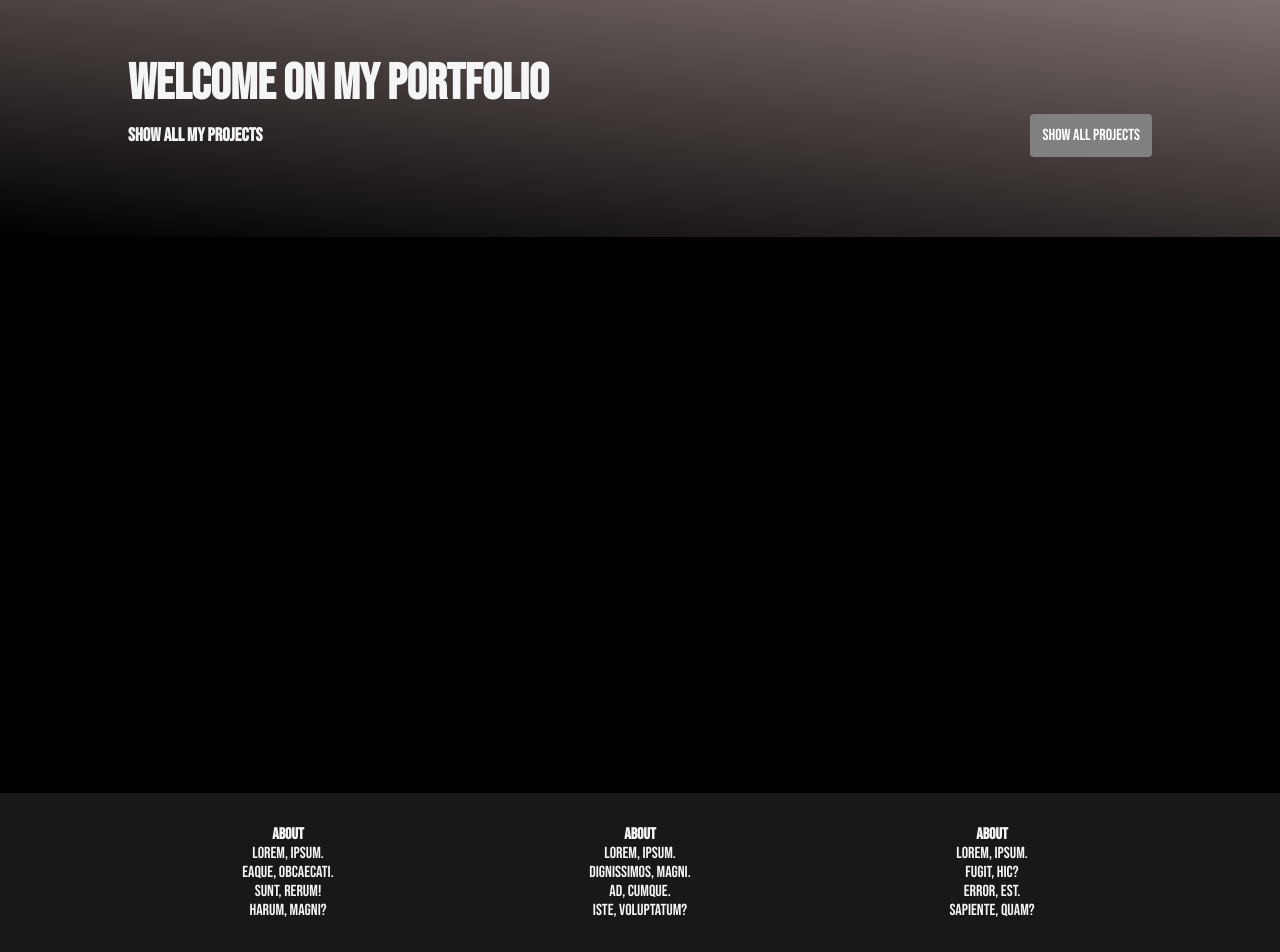
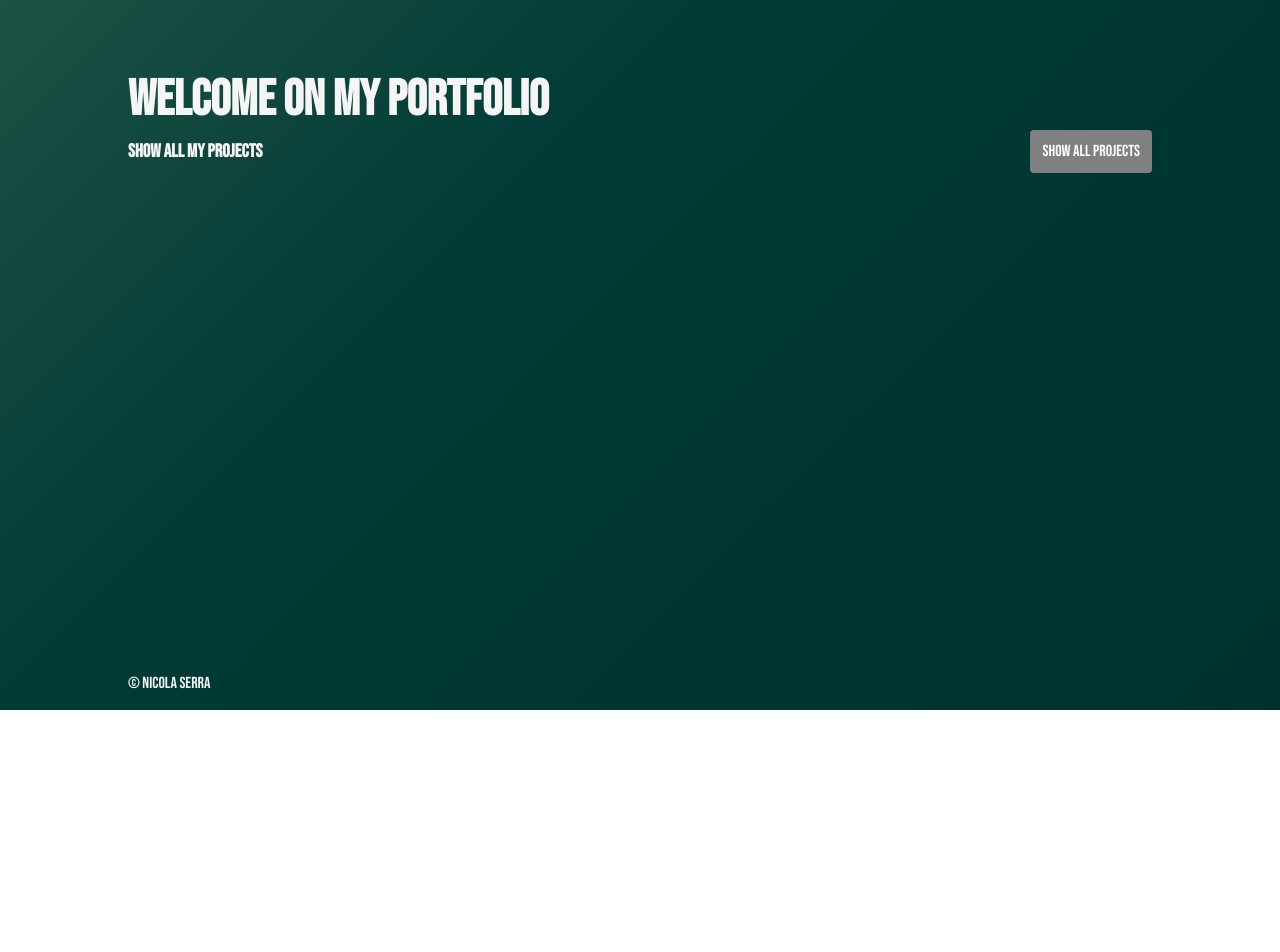
Before and after one commit to Nico-Serra/vite-boolfolio, a Vue app: page / in a window 1280 px wide. Shown: the part 90-1042 px from the top of the page. After the commit the page ends 800 px from the top, so only its background shows below. Built offline with nearby package versions, Linux system fonts and the light colour scheme.

Commit message:
add error page

```diff
--- a/src/components/AppBanner.vue
+++ b/src/components/AppBanner.vue
@@ -36,4 +36,32 @@ export default {
 
 </template>
 
-<style></style>
+<style>
+.banner {
+    color: whitesmoke;
+    padding: 5rem 0;
+
+    h1 {
+        font-size: 50px;
+    }
+
+    .banner_flex {
+        display: flex;
+        justify-content: space-between;
+        align-items: center;
+
+        a {
+            text-decoration: none;
+            color: white;
+            background-color: gray;
+            border-radius: 0.25rem;
+            padding: 0.75rem;
+
+            &:hover {
+                cursor: pointer;
+                background-color: black;
+            }
+        }
+    }
+}
+</style>
--- a/src/components/AppFooter.vue
+++ b/src/components/AppFooter.vue
@@ -18,39 +18,18 @@ export default {
 
     <footer>
         <div class="container">
-            <div class="row">
-                <div class="col">
-                    <h4>About</h4>
-                    <ul>
-                        <li>Lorem, ipsum.</li>
-                        <li>Eaque, obcaecati.</li>
-                        <li>Sunt, rerum!</li>
-                        <li>Harum, magni?</li>
-                    </ul>
-                </div>
-                <div class="col">
-                    <h4>About</h4>
-                    <ul>
-                        <li>Lorem, ipsum.</li>
-                        <li>Dignissimos, magni.</li>
-                        <li>Ad, cumque.</li>
-                        <li>Iste, voluptatum?</li>
-                    </ul>
-                </div>
-                <div class="col">
-                    <h4>About</h4>
-                    <ul>
-                        <li>Lorem, ipsum.</li>
-                        <li>Fugit, hic?</li>
-                        <li>Error, est.</li>
-                        <li>Sapiente, quam?</li>
-                    </ul>
-                </div>
-            </div>
+            <span> &#169; Nicola Serra</span>
         </div>
     </footer>
 
 
 </template>
 
-<style></style>
+<style>
+footer {
+    color: whitesmoke;
+    padding: 0.25rem 0;
+    height: 5vh;
+
+}
+</style>
--- a/src/components/AppHeader.vue
+++ b/src/components/AppHeader.vue
@@ -50,4 +50,28 @@ export default {
 
 </template>
 
-<style></style>
+<style>
+header {
+
+    nav {
+        height: 10vh;
+        display: flex;
+        justify-content: space-between;
+        align-items: center;
+
+        .logo {
+            font-size: large;
+        }
+
+        .right_menu {
+
+
+            a {
+                text-decoration: none;
+                color: black;
+                padding: 0 1rem;
+            }
+        }
+    }
+}
+</style>
--- a/src/router.js
+++ b/src/router.js
@@ -4,6 +4,7 @@ import AppHome from './views/AppHome.vue';
 import AppAbout from './views/AppAbout.vue';
 import AppContacts from './views/AppContacts.vue';
 import SingleProject from './views/SingleProject.vue';
+import NotFound from './views/NotFound.vue';
 
 
 
@@ -34,6 +35,11 @@ const router = createRouter({
         path: '/projects/:slug',
         name: 'singleProject',
         component: SingleProject
+    },
+    {
+        path: '/:pathMatch(.*)*',
+        name: 'notFound',
+        component: NotFound
     }
     ]
 })
--- a/src/style.css
+++ b/src/style.css
@@ -6,12 +6,46 @@
 
 body {
     font-family: "Bebas Neue", sans-serif;
-    background-color: black;
+    overflow: hidden;
+    height: 100vh;
+    background: linear-gradient(-45deg, #012622, #003B36, #73956F, #23d5ab);
+    background-size: 400% 400%;
+    animation: gradient 15s ease infinite;
+}
+
+@keyframes gradient {
+    0% {
+        background-position: 0% 50%;
+    }
+
+    50% {
+        background-position: 100% 50%;
+    }
+
+    100% {
+        background-position: 0% 50%;
+    }
 }
 
 main {
-    min-height: 100vh;
+    height: 85vh;
+    overflow-y: auto;
+
 }
+
+*::-webkit-scrollbar {
+    width: 5px;
+  }
+
+  *::-webkit-scrollbar-track {
+    background: #0f0f0f00;
+  }
+
+  *::-webkit-scrollbar-thumb {
+    background-color: #0000007e;
+    border-radius: 5px;
+    border: 1px solid #00000021;
+  }
 
 .text-center {
     text-align: center;
@@ -84,31 +118,6 @@ main {
     }
 }
 
-header {
-    background: rgb(131, 58, 180);
-    background: linear-gradient(270deg, rgba(131, 58, 180, 1) 0%, rgba(253, 29, 29, 1) 50%, rgba(252, 176, 69, 1) 100%);
-    padding: 1rem 0;
-
-    nav {
-        display: flex;
-        justify-content: space-between;
-        align-items: center;
-
-        .logo {
-            font-size: large;
-        }
-
-        .right_menu {
-
-
-            a {
-                text-decoration: none;
-                color: black;
-                padding: 0 1rem;
-            }
-        }
-    }
-}
 
 .paginations {
     margin-top: 1rem;
@@ -128,47 +137,8 @@ header {
     }
 }
 
-footer {
-    background-color: rgba(32, 31, 31, 0.781);
-    color: whitesmoke;
-    margin-top: 1.2rem;
-    padding: 1rem 0;
-    text-align: center;
 
-    & ul {
-        list-style: none;
-    }
-}
 
-.banner {
-    background: rgb(0, 0, 0);
-    background: linear-gradient(7deg, rgba(0, 0, 0, 1) 0%, rgba(133, 118, 116, 1) 100%);
-    color: whitesmoke;
-    padding: 5rem 0;
-
-    h1 {
-        font-size: 50px;
-    }
-
-    .banner_flex {
-        display: flex;
-        justify-content: space-between;
-        align-items: center;
-
-        a {
-            text-decoration: none;
-            color: white;
-            background-color: gray;
-            border-radius: 0.25rem;
-            padding: 0.75rem;
-
-            &:hover {
-                cursor: pointer;
-                background-color: black;
-            }
-        }
-    }
-}
 
 .sectionInput {
     padding: 2rem 0 0 0;
--- a/src/views/AppProjects.vue
+++ b/src/views/AppProjects.vue
@@ -47,11 +47,9 @@ export default {
 
 <template>
     <main>
-        <AppBanner titleBanner="This is the section where there are all my projects"
-            textContent="If you want to know me click ➡" routeName="about" textButton="About Me" />
         <template v-if="!loading">
 
-            <div class="container">
+            <div class="container ">
                 <h1 class="text-center">All Projects</h1>
                 <div class="row">
 
@@ -88,4 +86,7 @@ export default {
     </main>
 </template>
 
-<style></style>
+<style>
+
+
+</style>
--- /dev/null
+++ b/src/views/NotFound.vue
@@ -0,0 +1,13 @@
+<script>
+export default {
+    name: 'NotFound'
+}
+</script>
+
+<template>
+    <div class="text-center">
+        Error 404 Not Found
+    </div>
+</template>
+
+<style></style>
--- a/src/views/SingleProject.vue
+++ b/src/views/SingleProject.vue
@@ -21,7 +21,7 @@ export default {
             if (response.data.success) {
                 this.project = response.data.response
             } else {
-                this.project = null
+                this.$router.push({ name: 'notFound' })
             }
         })
 
```
